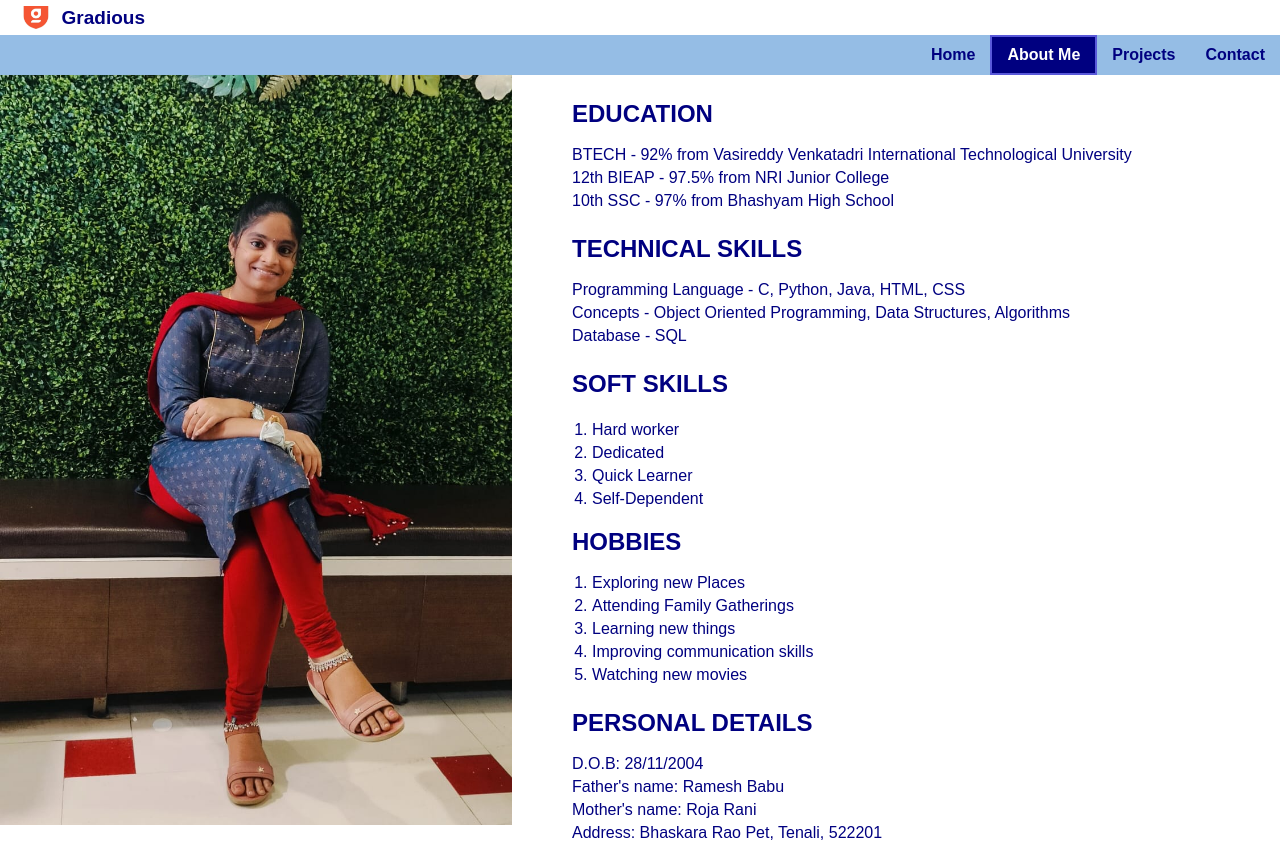
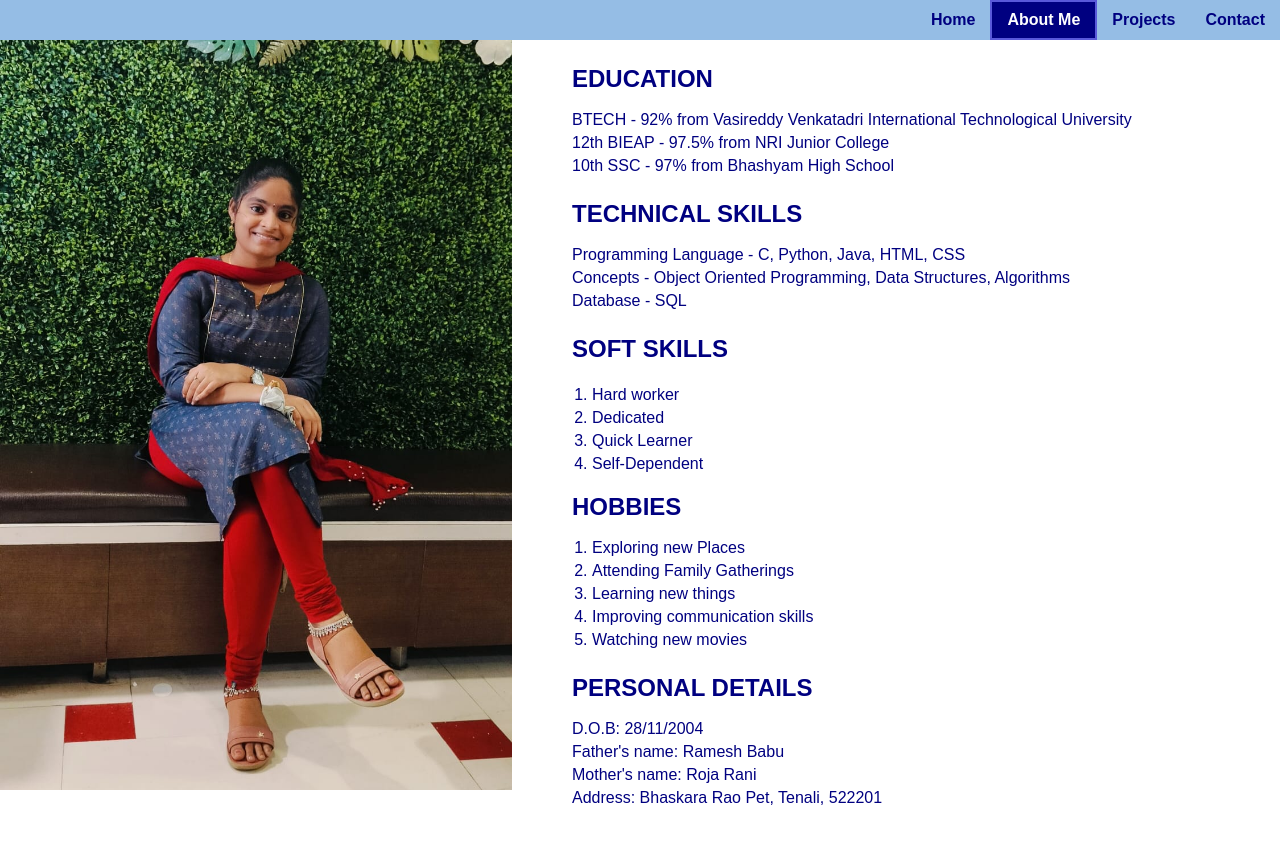
Before and after one commit to SaiVidyaSri/Portfolio, a plain HTML site: page about.html in a window 1280 px wide. Shown: the top 850 px of the page. Drawn offline with Linux system fonts and the light colour scheme.

Commit message:
Update about.html

```diff
--- a/about.html
+++ b/about.html
@@ -225,14 +225,14 @@
     </style>
 </head>
 <body>
-    <div class="top-header">
+<!--     <div class="top-header">
         <div class="logo-container">
             <div class="company-logo">
                 <img src="gradiouslogo.jpg" alt="Gradious Logo">
             </div>
             <div class="company-name">Gradious</div>
         </div>
-    </div>
+    </div> -->
     <div class="header">
         <div class="nav">
             <a href="index.html" >Home</a>
```
